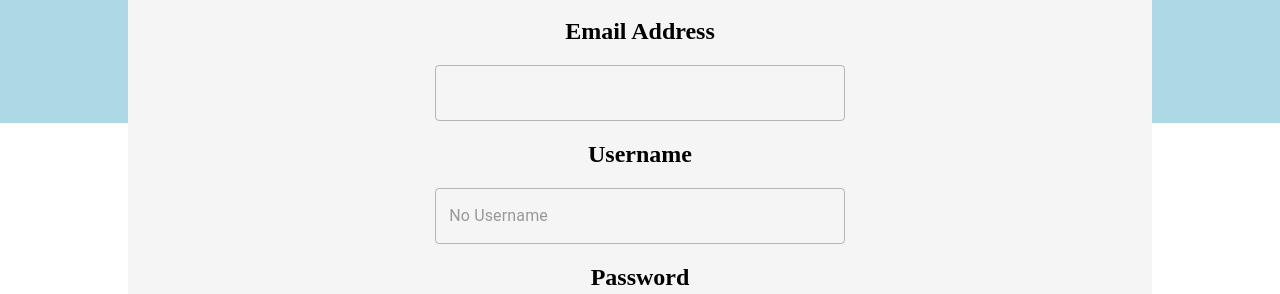
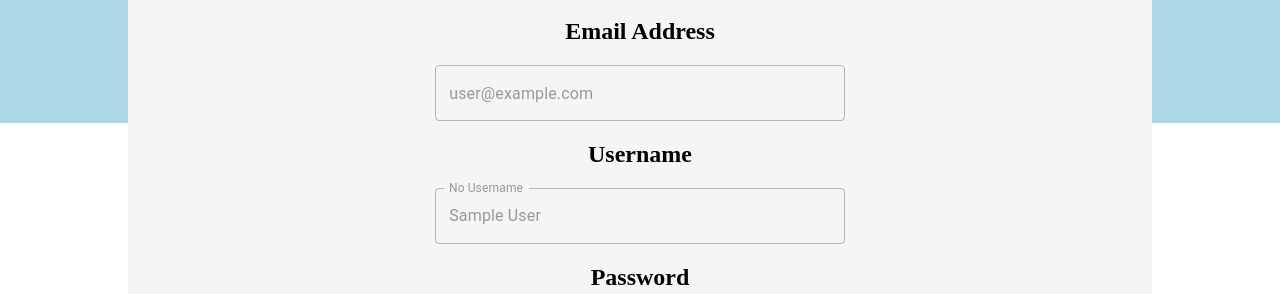
Before and after one commit to SWE-F23/thoth.github.io, a Next.js app: page /mainpage/profile in a window 1280 px wide. Shown: the part 226-520 px from the top of the page. Built offline with nearby package versions, Linux system fonts and the light colour scheme; no server answers; sample sign-in values are in the browser's storage.

Commit message:
fix a bug related to user state

```diff
--- a/pages/mainpage/profile.tsx
+++ b/pages/mainpage/profile.tsx
@@ -5,6 +5,7 @@ import { useRouter } from 'next/navigation';
 import '../../src/app/globals.css';
 import Button from "@mui/material/Button";
 import { TextField } from "@mui/material";
+import { set } from "firebase/database";
 
 
 export default function Profile() {
@@ -23,7 +24,6 @@ export default function Profile() {
     }
 
     const listen = auth.onAuthStateChanged((user) => {    // This function will be called whenever the authentication state changes
-        setUser(user);
         // Check user on the client side
         if (!user) {
           // Redirect to login page if user is not logged in
@@ -43,6 +43,7 @@ export default function Profile() {
                 <TextField
                   className="profile-text-editors"
                   disabled={!editMode}
+                  defaultValue={user?.email}
                 />
               </div>
               <div className="profile-content-size">
@@ -51,6 +52,7 @@ export default function Profile() {
                   className="profile-text-editors"
                   label="No Username"
                   disabled={!editMode}
+                  defaultValue={user?.displayName}
                 />
               </div>
               <div className="profile-content-size">
```
